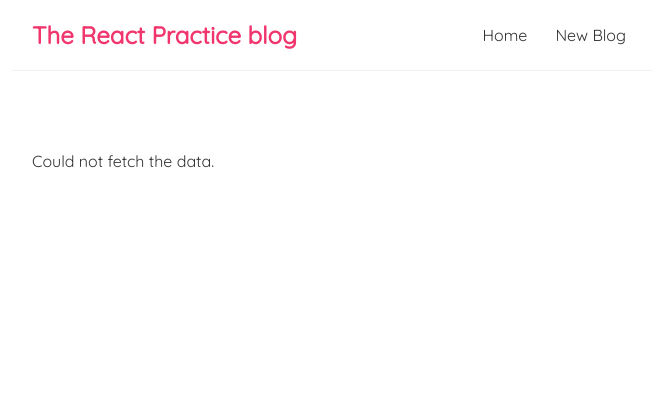
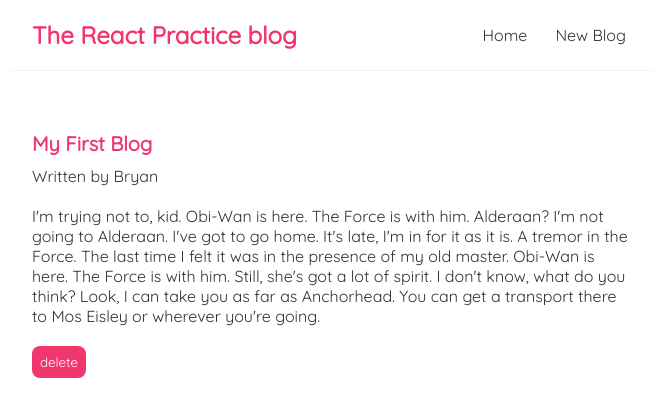
Before and after one commit to ebssgd/reactBlog, a React (Create React App) app: page /blogs/1 in a window 1280 px wide. Shown: the top 416 px of the page, without its empty margins (308-966 px from the left). Built offline with nearby package versions, Linux system fonts and the light colour scheme; no server answers; data requests are answered from the project's data file.

Commit message:
Corrected BlogDetails page, all is running correctly

```diff
--- a/data/db.json
+++ b/data/db.json
@@ -17,12 +17,6 @@
       "body": "Remember, a Jedi can feel the Force flowing through him. I care. So, what do you think of her, Han? Hokey religions and ancient weapons are no match for a good blaster at your side, kid. I want to come with you to Alderaan. There's nothing for me here now. I want to learn the ways of the Force and be a Jedi, like my father before me.\nThe Force is strong with this one. I have you now. I can't get involved! I've got work to do! It's not that I like the Empire, I hate it, but there's nothing I can do about it right now. It's such a long way from here.",
       "author": "Bryan",
       "id": 3
-    },
-    {
-      "title": "Testing ",
-      "body": "Will this work. Probably, but who knows?",
-      "author": "Bryan",
-      "id": 4
     }
   ]
 }
--- a/src/App.js
+++ b/src/App.js
@@ -51,3 +51,6 @@ export default App;
 //A component is basically a function that must be returned.
 
 //Attributes can be set with variables the way we did here with the link variable
+
+//cd into practice-blog, npm start. Open new terminal(+ button) then
+//cd into practice-blog as well and npx json.server --watch data/db.json --port 8000
--- a/src/BlogDetails.js
+++ b/src/BlogDetails.js
@@ -7,15 +7,15 @@ const BlogDetails = () => {
     data: blog,
     error,
     isPending,
-  } = useFetch("http://localhost:8000/blogs" + id);
+  } = useFetch("http://localhost:8000/blogs/" + id);
   const history = useHistory();
 
   const handleClick = () => {
-    fetch("http://localhost:8000/blogs" + blog.id, { method: "DELETE" }).then(
-      () => {
-        history.push("/");
-      }
-    );
+    fetch("http://localhost:8000/blogs/" + blog.id, {
+      method: "DELETE",
+    }).then(() => {
+      history.push("/");
+    });
   };
 
   return (
@@ -27,7 +27,7 @@ const BlogDetails = () => {
           <h2>{blog.title}</h2>
           <p>Written by {blog.author}</p>
           <div>{blog.body}</div>
-          <button onClick={handleClick}>Delete</button>
+          <button onClick={handleClick}>delete</button>
         </article>
       )}
     </div>
```
